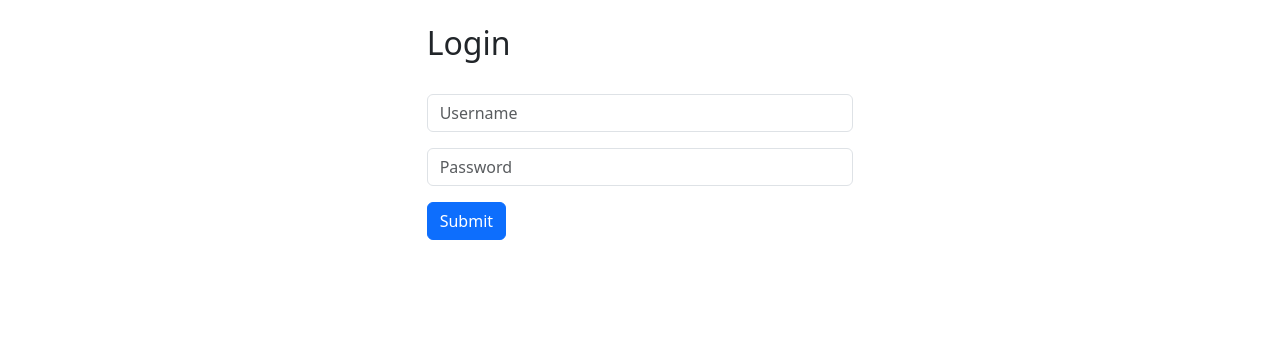
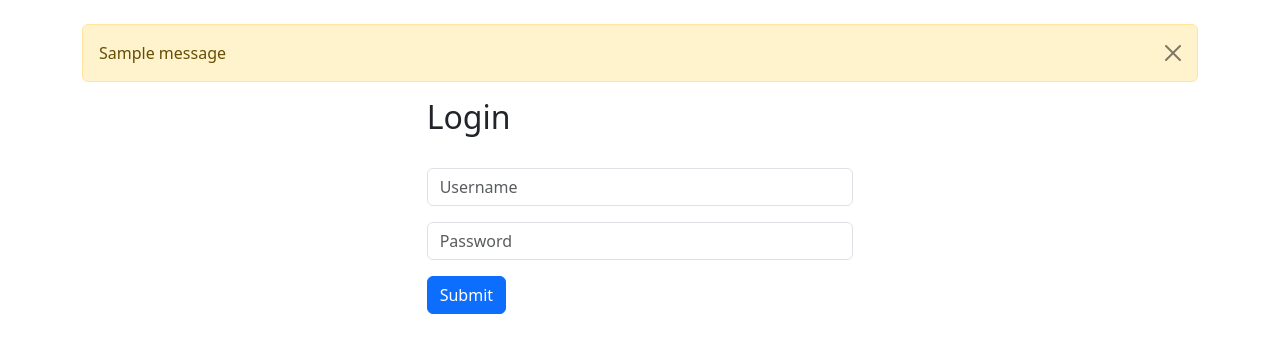
Before and after one commit to armirqurdina00/medcare, a Django app: page / in a window 1280 px wide. Shown: the part 56-409 px from the top of the page. Run offline with Django 4.2, Linux system fonts and the light colour scheme; one stand-in notice (Sample message) is shown.

Commit message:
display auth messages

```diff
--- a/main/templates/base.html
+++ b/main/templates/base.html
@@ -12,6 +12,16 @@
 <body>
     {% include 'navbar.html' %}
     <br/>
+    <div class="container">
+        {% if messages %}
+            {% for message in messages %}
+                <div class="alert alert-warning alert-dismissible fade show" role="alert">
+                    {{ message }}
+                    <button type="button" class="btn-close" data-bs-dismiss="alert" aria-label="Close"></button>
+              </div>
+            {% endfor %}
+        {% endif %}
+    </div>
 
     {% block content %}
     {% endblock %}
--- a/main/views.py
+++ b/main/views.py
@@ -10,10 +10,10 @@ def home(request):
         user = authenticate(request, username=username, password=password)
         if user is not None:
             login(request, user)
-            messages.success(request, 'Welcome!')
+            messages.success(request, 'You have been successfully logged in. Welcome!')
             return redirect('home')
         else:
-            messages.success(request, 'There was an error logging in, please try again.')
+            messages.error(request, 'Wrong credentials. Invalid username or password.')
             return redirect('home')
     else:
         return render(request, "home.html", {})
```
Also changed, not shown: db.sqlite3.
